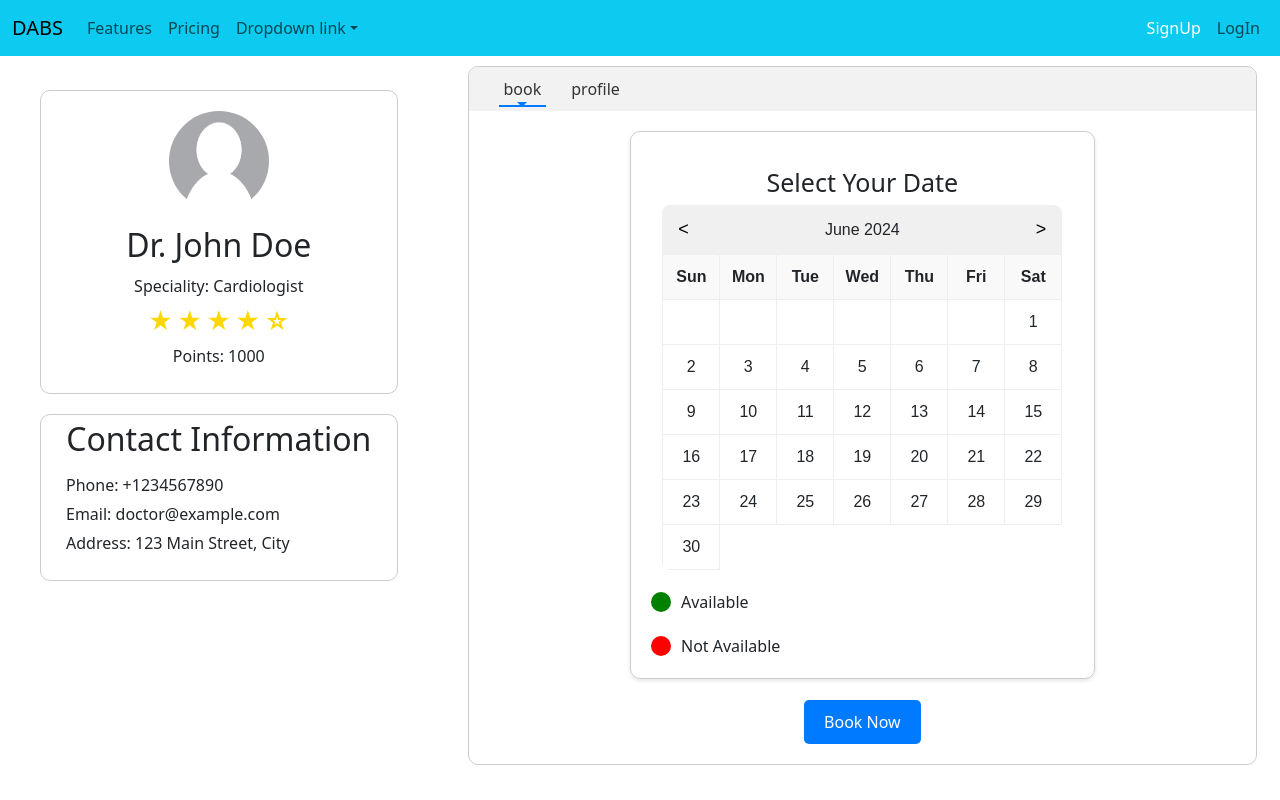
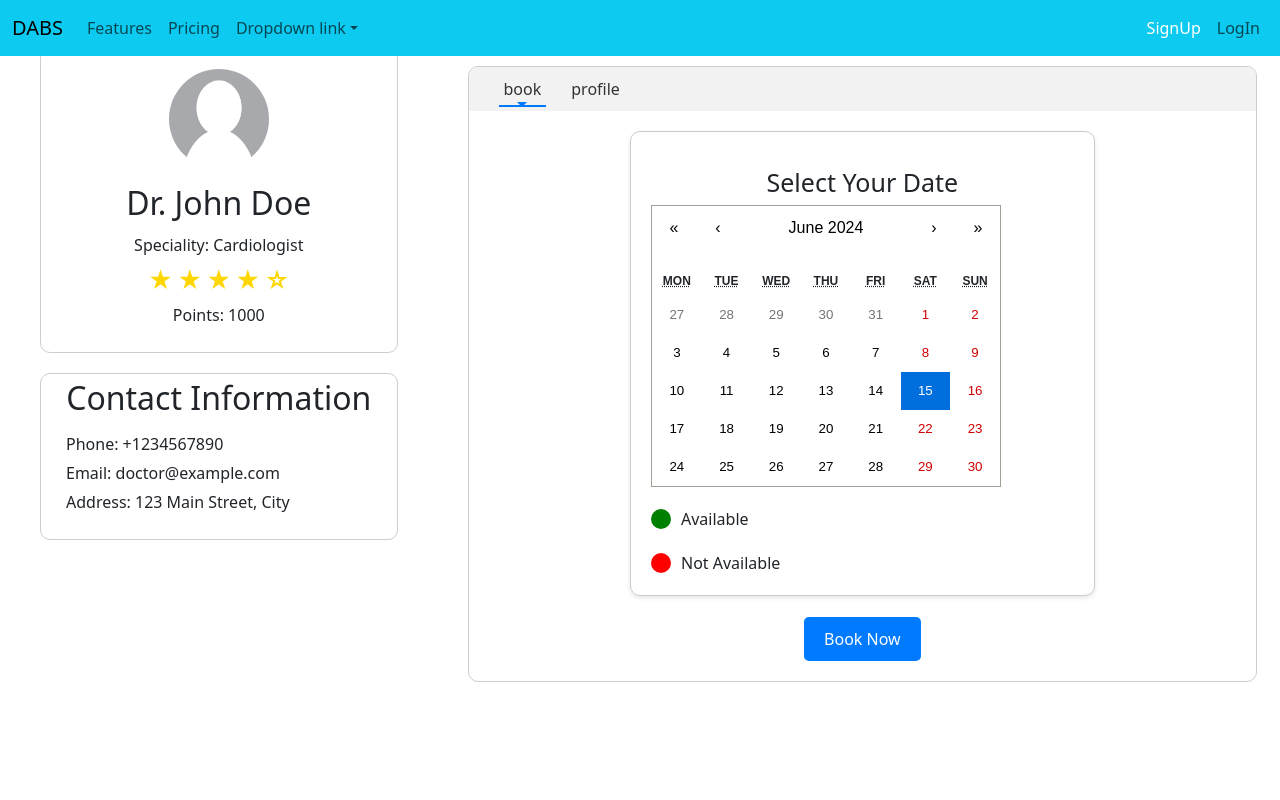
Before and after one commit to monyjiji/front, a React (Create React App) app: page /patient/Booking in a window 1280 px wide. Shown: the top 800 px of the page. Built offline with nearby package versions, Linux system fonts and the light colour scheme.

Commit message:
Update Booking.jsx

```diff
--- a/src/pages/Patients/Doctors/Booking.jsx
+++ b/src/pages/Patients/Doctors/Booking.jsx
@@ -1,10 +1,25 @@
-import React from 'react';
 import Image from'../../../images/téléchargement.png';
 import '../../../css/Booking.css';
-import '../../../css/Calendar.css';
-import Calendar from '../../../components/Calendar';
 
-function DoctorAppointment() {
+
+import React, { useState } from 'react';
+import Calendar from 'react-calendar';
+import 'react-calendar/dist/Calendar.css';
+
+
+
+    function Booking() {
+        const [date, setDate] = useState(new Date());
+
+        const handleDateChange = (newDate) => {
+          setDate(newDate);
+        };
+
+        const handleBookAppointment = () => {
+          // Simulate adding appointment to the database
+          alert(`Appointment booked for ${date.toDateString()}`);
+        };
+
   return (
     <main>
       <div className="containerb">
@@ -40,7 +55,10 @@ function DoctorAppointment() {
           <div className="part part2">
             <h1>Select Your Date</h1>
             <div className="calendar">
-           <Calendar/>
+            <Calendar
+              onChange={handleDateChange}
+              value={date}
+            />
             </div>
             <div className="availability">
               <div className="indicator available"></div>
@@ -52,7 +70,7 @@ function DoctorAppointment() {
             </div>
           </div>
           <div className="part part3">
-            <button className="book-now-button">Book Now</button>
+            <button className="book-now-button" onClick={handleBookAppointment}>Book Now</button>
           </div>
         </section>
       </div>
@@ -60,4 +78,4 @@ function DoctorAppointment() {
   );
 }
 
-export default DoctorAppointment;
+export default Booking;
```
